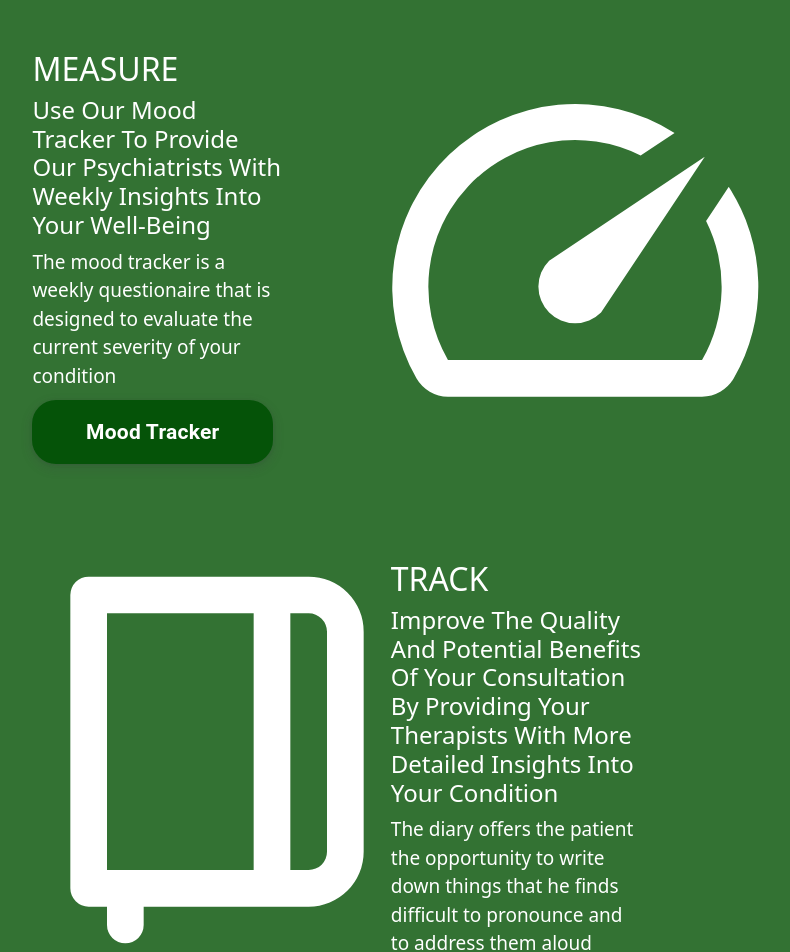
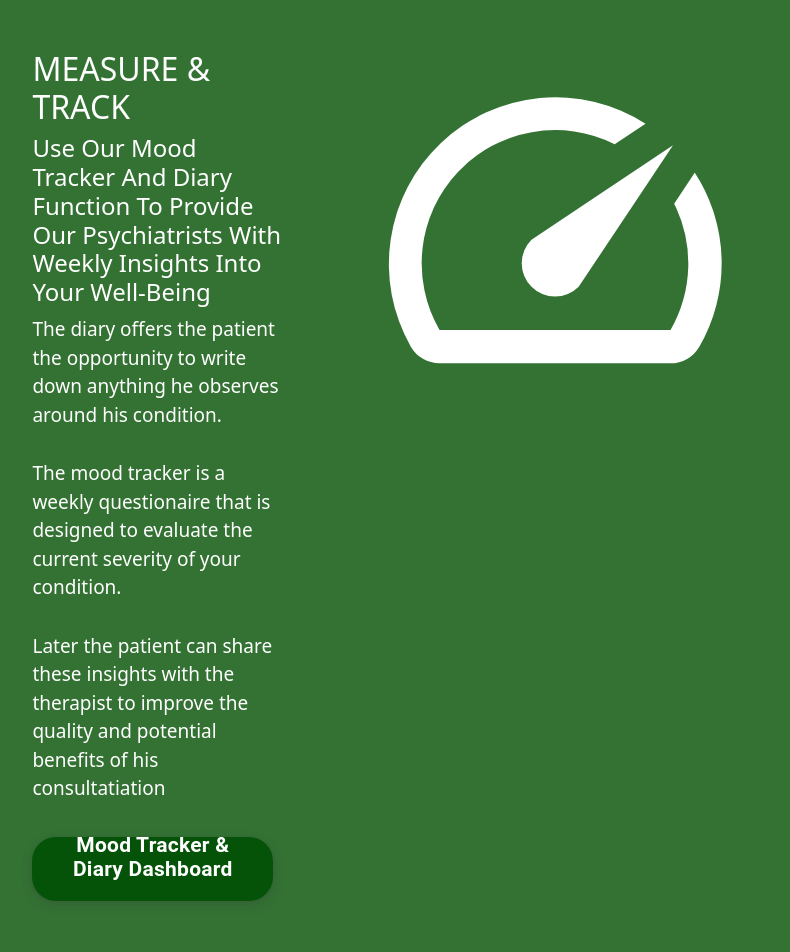
Before and after one commit to TechLabs-Ruhr/clear-your-mind, a React (Create React App) app in the folder clear-your-mind/: page / in a window 1280 px wide. Shown: the part 2840-3792 px from the top of the page, without its empty margins (285-1075 px from the left). Built offline with nearby package versions, Linux system fonts and the light colour scheme.

Commit message:
Adjusting landing page to latest design changes and adding route for Dashboard

```diff
--- a/clear-your-mind/src/App.js
+++ b/clear-your-mind/src/App.js
@@ -2,6 +2,7 @@ import {Routes, Route} from 'react-router-dom'
 import { Home } from './components/Home';
 import {About} from './components/About'
 import ForumMain from './components/Forum/ForumMain';
+import Dashboard from './components/Dashboard/Dashboard';
 
 function App() {
   return (
@@ -9,6 +10,7 @@ function App() {
     <Route path='/' element={<Home/>}></Route>
     <Route path='about' element={<About/>}> </Route>
     <Route path='forum' element={<ForumMain/>}> </Route>
+    <Route path='MTD' element={<Dashboard/>}> </Route>
    </Routes>
   );
 }
--- a/clear-your-mind/src/components/App.css
+++ b/clear-your-mind/src/components/App.css
@@ -99,6 +99,13 @@ a.nav-link {
   margin-bottom: 30px;
 }
 
+.iconWrapper2 {
+  width: 50%;
+  display: flex;
+  padding-bottom: 20px;
+  margin-bottom: 30px;
+}
+
 .textFieldRight {
   width: 50%;
   float: left;
--- /dev/null
+++ b/clear-your-mind/src/components/Dashboard/Dashboard.js
@@ -0,0 +1,7 @@
+import React from 'react'
+
+export default function Dashboard() {
+  return (
+    <div>Dashboard</div>
+  )
+}
--- a/clear-your-mind/src/components/Home.js
+++ b/clear-your-mind/src/components/Home.js
@@ -104,40 +104,33 @@ export function Home() {
               <Button route="forum" title="Forum"/>
             </div>
           </div>
-              {/*Measure value proposition*/}
+              {/*Measure & track value proposition*/}
           <div className='valueProposition'>
             <div className='textFieldRight'>
-            <h2>MEASURE</h2>
-            <h4>Use Our Mood Tracker To Provide Our Psychiatrists With Weekly
-              Insights Into Your Well-Being</h4>
-              <div className='desc'>
-              The mood tracker is a weekly questionaire that is
-              designed to evaluate the current severity of your condition
-              </div>
-              <Button title="Mood Tracker"/>
-            </div>
-            <div className='iconWrapper'>
-            <SpeedIcon sx={{ color: "white", fontSize: "440px" }} />
-          </div>
-          </div>
-          {/*Track value proposition*/}
-          <div className='valueProposition'>
-          <div className='iconWrapper'>
-            	<UilDiary size="440" color="white"/>
-          </div>
-            <div className='textFieldRight'>
-            <h2>TRACK</h2>
-            <h4>Improve The Quality And Potential Benefits Of Your Consultation
-              By Providing Your Therapists With More Detailed Insights Into Your
-              Condition
-            </h4>
+            <h2>MEASURE & TRACK</h2>
+            <h4>Use Our Mood Tracker And Diary Function To Provide
+                Our Psychiatrists With Weekly
+                Insights Into Your Well-Being</h4>
               <div className='desc'>
               The diary  offers the patient the opportunity to write
-               down things that he finds difficult to pronounce and
-               to address them aloud
+              down anything he observes around his condition.
               </div>
-              <Button title="  Diary  "/>
+              <div className='desc'>
+              The mood tracker
+              is a weekly questionaire that is designed to evaluate the current
+              severity of your condition.
+              </div>
+              <div className='desc'>
+              Later the patient can
+              share these insights with the therapist to improve the quality and
+              potential benefits of his consultatiation
+              </div>
+              <Button route="MTD" title="Mood Tracker & Diary Dashboard"/>
             </div>
+            <div className='iconWrapper2'>
+            <SpeedIcon sx={{ color: "white", fontSize: "400px" }} />
+            <UilDiary size="440" color="white"/>
+          </div>
           </div>
       </main>
       <footer className='footer'>
```
